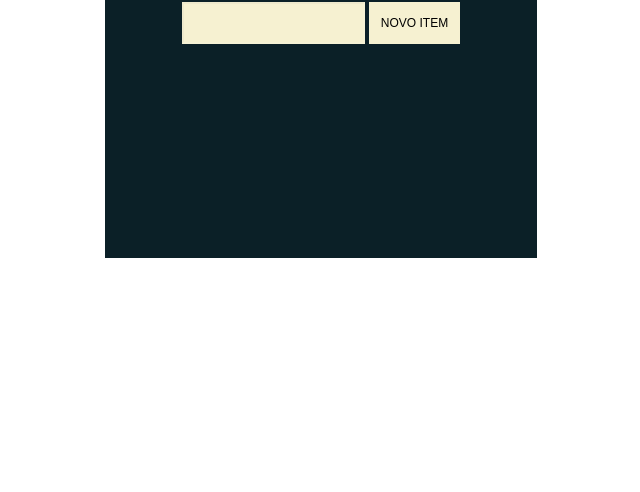
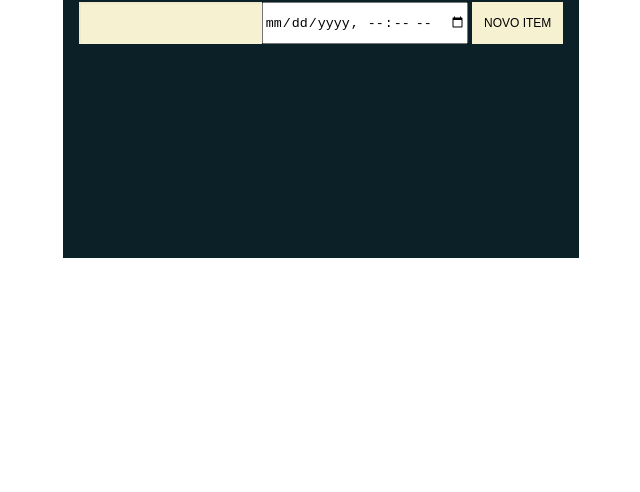
Before and after one commit to EdsonLLima/ceep_list, a plain HTML site: page index.html in a window 1280 px wide. Shown: the part 308-800 px from the top of the page, without its empty margins (319-959 px from the left). Drawn offline with nearby package versions, Linux system fonts and the light colour scheme; a web font is replaced by a local one.

Commit message:
add input datetime-local

```diff
--- a/assets/css/style.css
+++ b/assets/css/style.css
@@ -160,5 +160,3 @@ body {
 .task.done .content {
   text-decoration: line-through;
 }
-
-/*# sourceMappingURL=style.css.map */
--- a/index.html
+++ b/index.html
@@ -21,12 +21,18 @@
 
         <form class="form" action="">
           <input class="form-input" type="text" data-form-input />
+          <input
+            type="datetime-local"
+            data-form-date
+            placeholder="Preencha  24/12/2020"
+          />
           <button class="form-button" data-form-button>Novo Item</button>
         </form>
 
         <ul class="list" data-list></ul>
       </div>
     </div>
+    <script src="https://cdnjs.cloudflare.com/ajax/libs/moment.js/2.29.3/moment.min.js"></script>
     <script type="module" src="app.js"></script>
   </body>
 </html>
```
